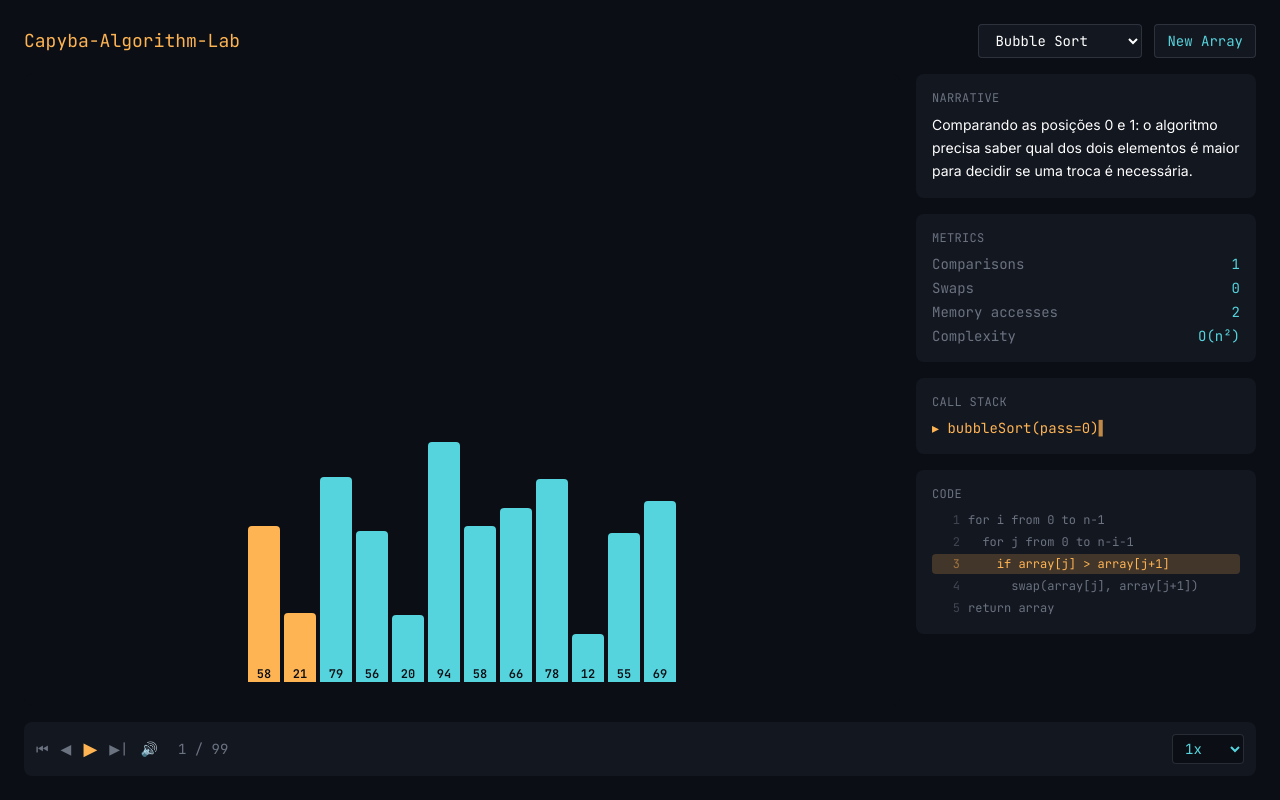
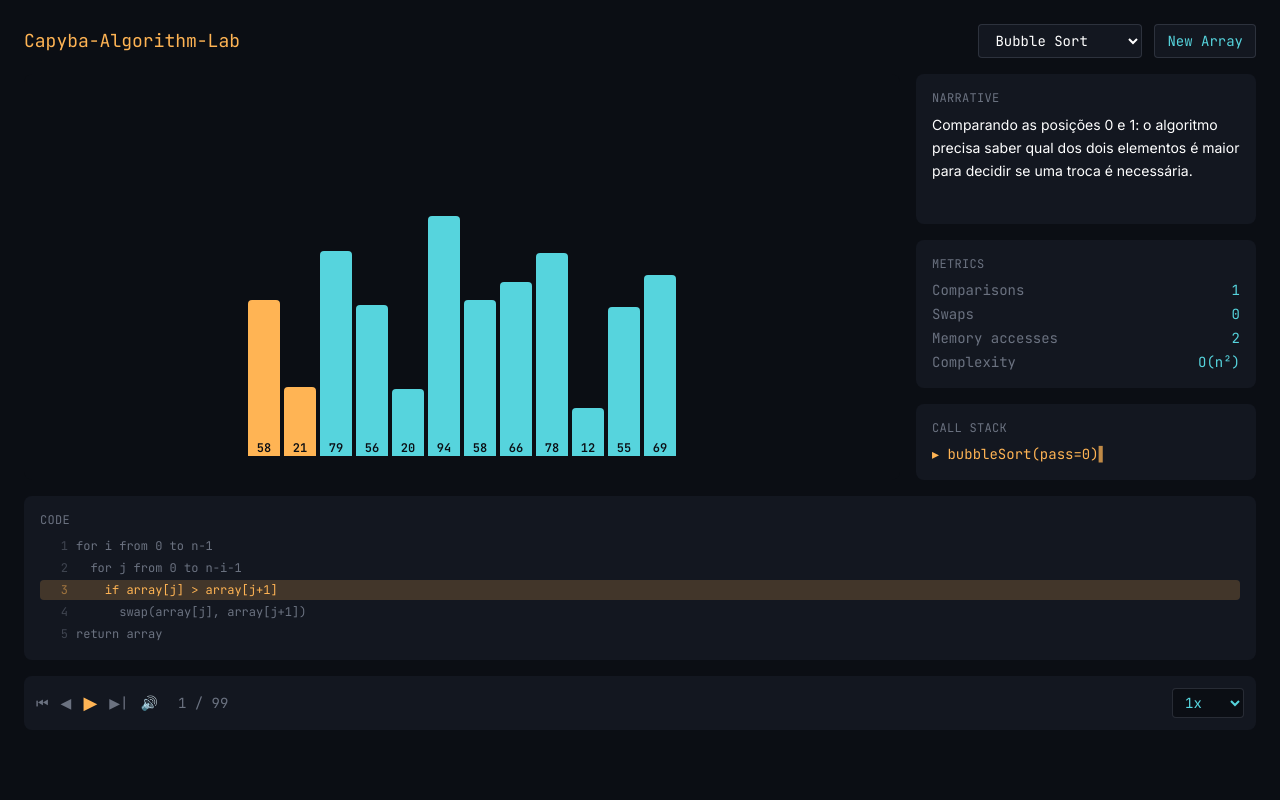
Before and after one commit to Rxmainless/Capyba-Algorithm-Lab, a React (Vite) app: page / in a window 1280 px wide. Built offline with nearby package versions, Linux system fonts and the light colour scheme.

Commit message:
wip: stabilize narrative panel height across frames

```diff
--- a/src/App.tsx
+++ b/src/App.tsx
@@ -36,15 +36,15 @@ export default function App() {
           onNewArray={() => setInputArray(randomArray())}
         />
       </div>
-      <div className="flex-1 grid grid-cols-1 md:grid-cols-[1fr_340px] gap-4">
+      <div className="grid grid-cols-1 md:grid-cols-[1fr_340px] gap-4">
         <VisualizationPanel />
         <div className="flex flex-col gap-4">
           <NarrativePanel />
           <MetricsPanel />
           <CallStackPanel />
-          <CodePanel algorithmId={algorithmId} />
         </div>
       </div>
+      <CodePanel algorithmId={algorithmId} />
       <PlaybackControls />
     </div>
   );
--- a/src/components/panels/CodePanel.tsx
+++ b/src/components/panels/CodePanel.tsx
@@ -11,7 +11,7 @@ export function CodePanel({ algorithmId }: CodePanelProps) {
   const activeLine = frame?.codeLine;
 
   return (
-    <div className="bg-panel rounded-lg p-4 font-mono text-xs overflow-x-auto">
+    <div className="bg-panel rounded-lg p-4 font-mono text-xs">
       <h3 className="text-xs text-text-secondary uppercase tracking-wide mb-2">Code</h3>
       <ol className="space-y-0.5">
         {lines.map((line, index) => {
--- a/src/components/panels/NarrativePanel.tsx
+++ b/src/components/panels/NarrativePanel.tsx
@@ -4,9 +4,9 @@ export function NarrativePanel() {
   const frame = useExecutionStore((s) => s.frames[s.currentIndex]);
 
   return (
-    <div className="bg-panel rounded-lg p-4 min-h-27.5 flex flex-col">
+    <div className="bg-panel rounded-lg p-4 h-37.5 flex flex-col overflow-hidden">
       <h3 className="font-mono text-xs text-text-secondary uppercase tracking-wide mb-2">Narrative</h3>
-      <p className="font-sans text-sm leading-relaxed">
+      <p className="font-sans text-sm leading-relaxed line-clamp-4">
         {frame?.narrative ?? "Aguardando execução..."}
       </p>
     </div>
--- a/src/components/panels/VisualizationPanel.tsx
+++ b/src/components/panels/VisualizationPanel.tsx
@@ -5,25 +5,43 @@ export function VisualizationPanel() {
   const frame = useExecutionStore((s) => s.frames[s.currentIndex]);
   if (!frame) return null;
   const max = Math.max(...frame.array, 1);
+  const isComplete = frame.action === "idle" && frame.highlightedIndices.length === 0;
 
   return (
     <div className="flex-1 flex items-end justify-center gap-1 bg-bg p-6 rounded-lg">
       {frame.array.map((value, index) => {
         const isActive = frame.highlightedIndices.includes(index);
-        const color = isActive
+        const color = isComplete
+          ? "var(--color-success)"
+          : isActive
           ? frame.action === "swap" ? "var(--color-success)" : "var(--color-accent-amber)"
           : "var(--color-accent-cyan)";
 
         return (
+          <div key={index} className="flex flex-col items-center gap-1">
+            {isComplete && (
+              <motion.span
+                initial={{ opacity: 0, scale: 0.4 }}
+                animate={{ opacity: 1, scale: 1 }}
+                transition={{ delay: index * 0.05, type: "spring", stiffness: 400, damping: 15 }}
+                className="text-success text-xs"
+              >
+                ✓
+              </motion.span>
+            )}
             <motion.div
-            key={index}
               layout
-            transition={{ type: "spring", stiffness: 300, damping: 30 }}
+              animate={{ backgroundColor: color }}
+              transition={{
+                layout: { type: "spring", stiffness: 300, damping: 30 },
+                backgroundColor: { delay: isComplete ? index * 0.05 : 0, duration: 0.3 },
+              }}
               className="w-8 rounded-t-sm flex items-end justify-center text-xs font-mono font-semibold"
-            style={{ height: `${(value / max) * 220 + 20}px`, backgroundColor: color, color: "var(--color-bg)" }}
+              style={{ height: `${(value / max) * 220 + 20}px`, color: "var(--color-bg)" }}
             >
               {value}
             </motion.div>
+          </div>
         );
       })}
     </div>
```
Lines whose indentation alone changed are shown as unchanged.
